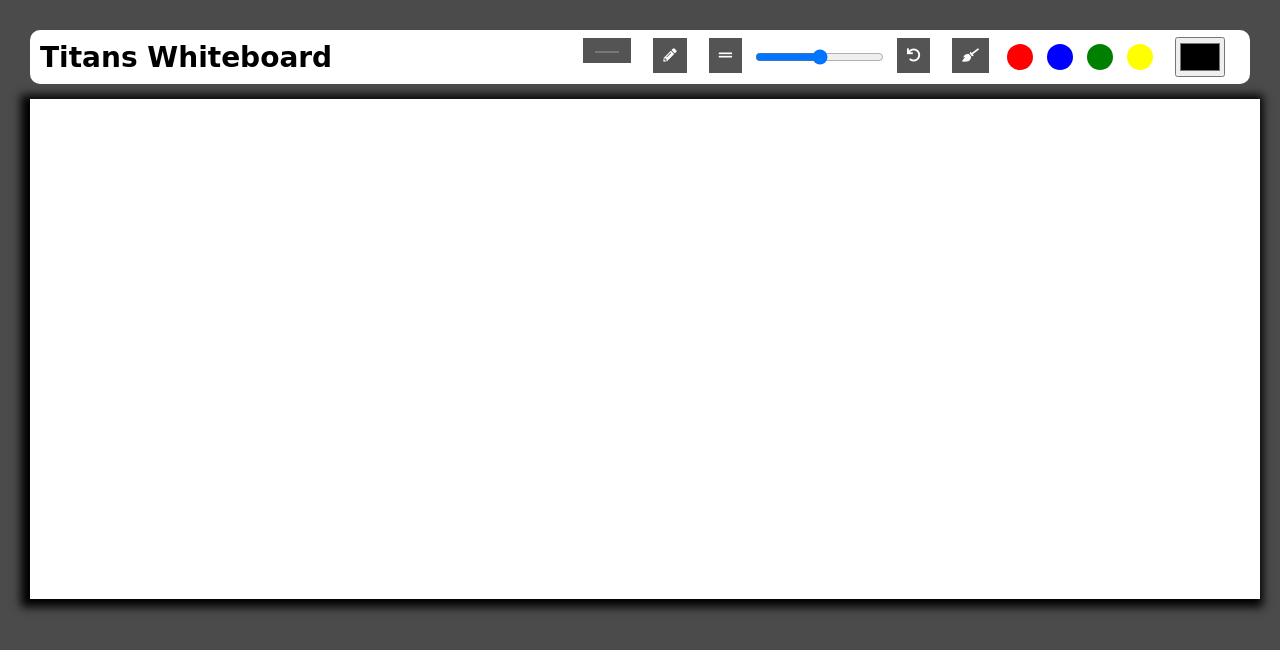
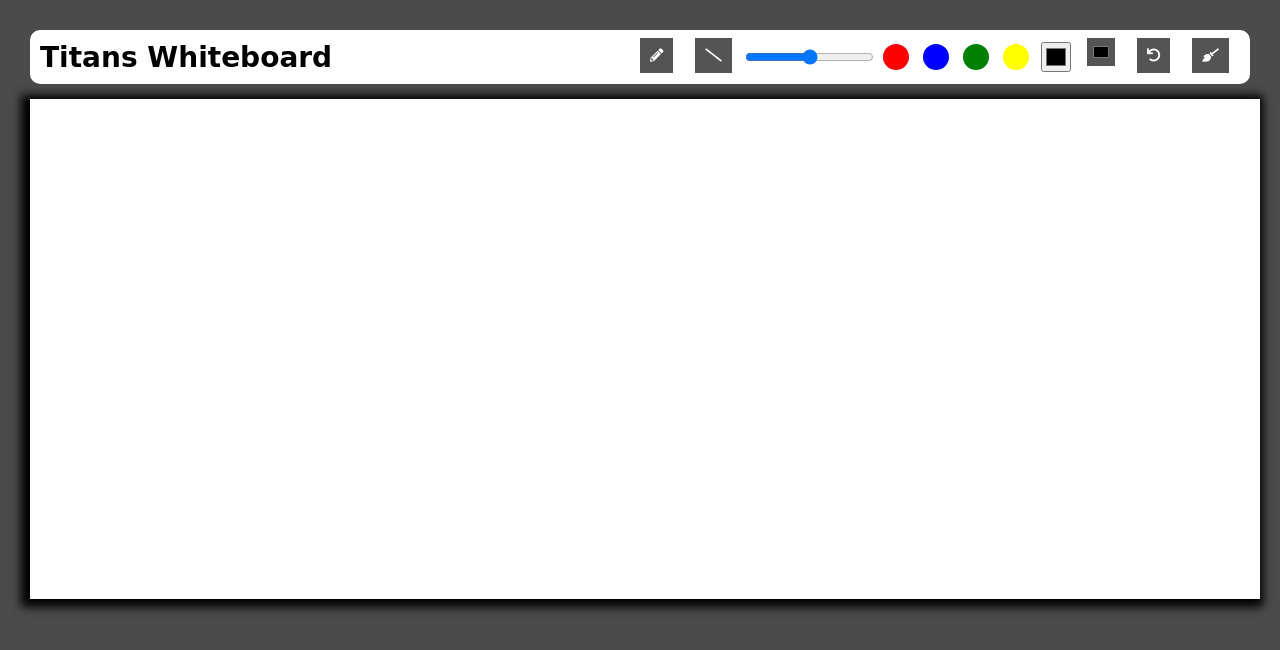
Before and after one commit to AayanSrivastava/WhiteBoard-Devsnest-Hackathon, a plain HTML site: page index.html in a window 1280 px wide. Drawn offline with Linux system fonts and the light colour scheme.

Commit message:
UI update

```diff
--- a/index.html
+++ b/index.html
@@ -21,17 +21,6 @@
         <div class="heading">Titans Whiteboard</div>
         <div class="rest">
           <div class="tooltip">
-            <input
-              class="button"
-              onclick="changecolor()"
-              type="color"
-              onchange="changecolor(this)"
-            />
-            <!-- bucket icon -->
-            <span class="tooltiptext">Background Color</span>
-          </div>
-
-          <div class="tooltip">
             <button id="pencil" class="button">
               <i class="fas fa-pencil-alt"></i>
             </button>
@@ -40,7 +29,7 @@
 
           <div class="tooltip">
             <button id="line" class="button">
-              <i class="fas fa-grip-lines"></i>
+              <i class="fas fa-slash"></i>
             </button>
             <span class="tooltiptext">Line</span>
           </div>
@@ -52,19 +41,6 @@
             max="100"
             class="pen-range"
           />
-
-          <div class="tooltip">
-            <button onclick="undoLast()" type="button" class="button">
-              <i class="fas fa-undo"></i>
-            </button>
-            <span class="tooltiptext">undo</span>
-          </div>
-          <div class="tooltip">
-            <button onclick="clearCanvas()" type="button" class="button">
-              <i class="fas fa-broom"></i>
-            </button>
-            <span class="tooltiptext">clear all</span>
-          </div>
 
           <div
             onclick="change_color(this)"
@@ -92,6 +68,31 @@
             type="color"
             class="color-picker"
           />
+
+          <div class="tooltip">
+            <input
+              class="button"
+              onclick="changecolor()"
+              type="color"
+              onchange="changecolor(this)"
+              id="background"
+            />
+            <!-- bucket icon -->
+            <span class="tooltiptext">Background Color</span>
+          </div>
+
+          <div class="tooltip">
+            <button onclick="undoLast()" type="button" class="button">
+              <i class="fas fa-undo"></i>
+            </button>
+            <span class="tooltiptext">Undo</span>
+          </div>
+          <div class="tooltip">
+            <button onclick="clearCanvas()" type="button" class="button">
+              <i class="fas fa-broom"></i>
+            </button>
+            <span class="tooltiptext">Clear All</span>
+          </div>
         </div>
       </div>
       <canvas id="canvas"></canvas>
--- a/style.css
+++ b/style.css
@@ -64,10 +64,17 @@ body {
   margin: 5px 10px;
 }
 
+#background {
+  padding: 4px;
+  height: 30px;
+  width: 30px;
+}
+
 .color-picker {
   align-self: center;
-  margin: 5px 15px;
-  height: 40px;
+  margin: 5px;
+  width: 30px;
+  height: 30px;
 }
 
 .tooltiptext {
@@ -77,9 +84,9 @@ body {
   color: #fff;
   text-align: center;
   border-radius: 6px;
-  padding: 3px 0;
-
-  /* Position the tooltip */
+  padding: 3px;
+  top: 10px;
+  margin-left: -60px;
   position: absolute;
   z-index: 1;
 }
```
